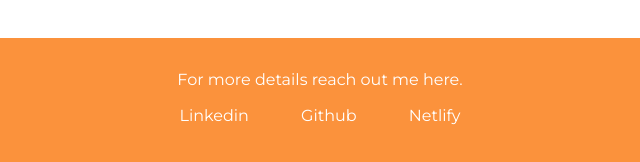
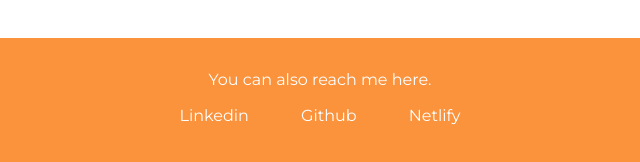
Before and after one commit to akankshadhabale/lessonNo3-HTMLCSS, a plain HTML site: page blogs.html in a window 1280 px wide. Shown: the part 1036-1198 px from the top of the page, 320-960 px from the left. Drawn offline with Linux system fonts and the light colour scheme.

Commit message:
footer header name chnged

```diff
--- a/blogs.html
+++ b/blogs.html
@@ -46,7 +46,7 @@
 
     </section>
     <footer class="footer">
-        <div class="footer-header">For more details reach out me here.</div>
+        <div class="footer-header">You can also reach me here.</div>
         <ul class="social-link list-non-bullet">
             <li class="list-item-inline">
                 <a class="link" href="https://www.linkedin.com/in/akanksha-dhabale-b8970a13b">Linkedin</a>
```
Also changed, not shown: index.html (+1 -1 lines), project.html (+1 -1 lines).
